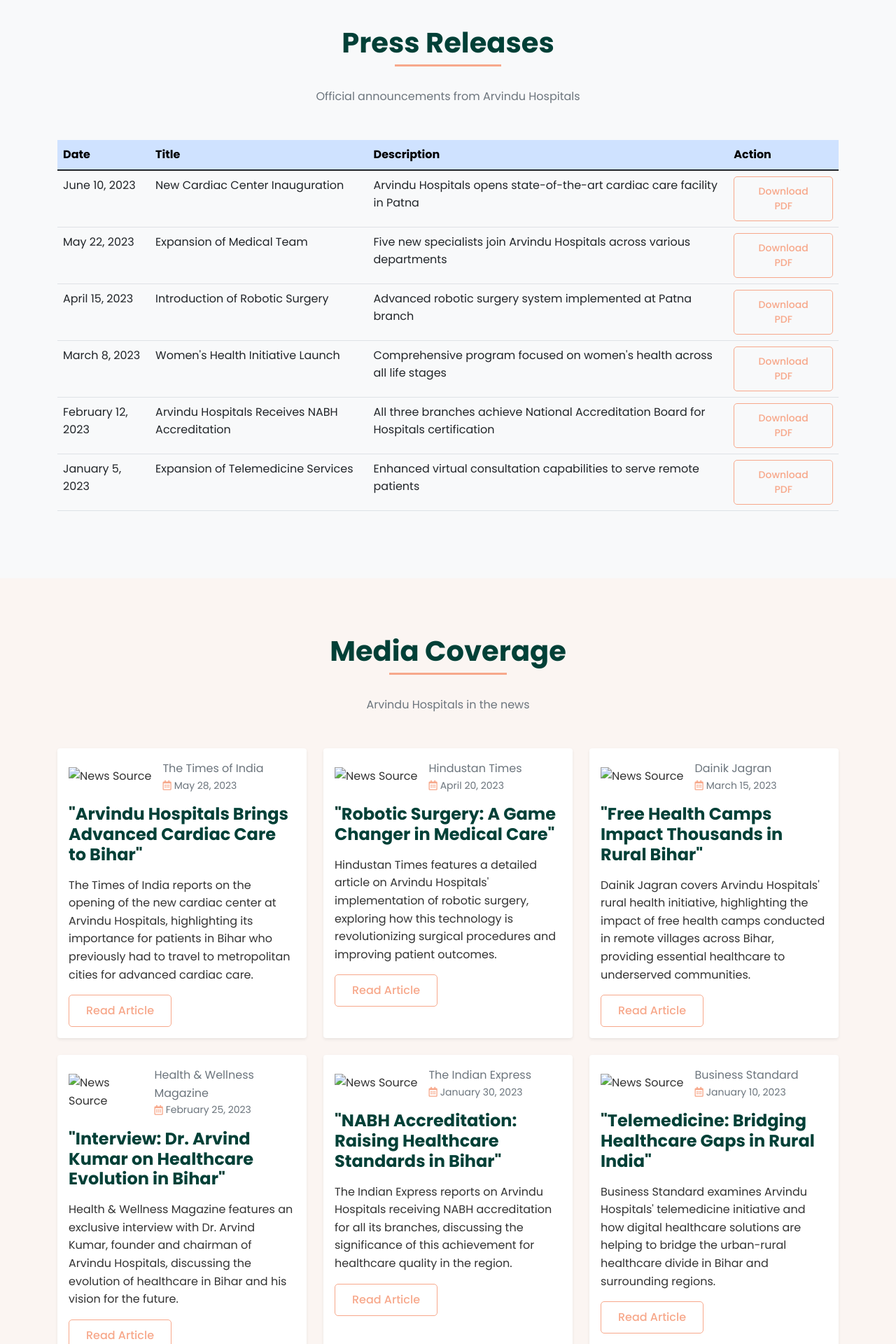
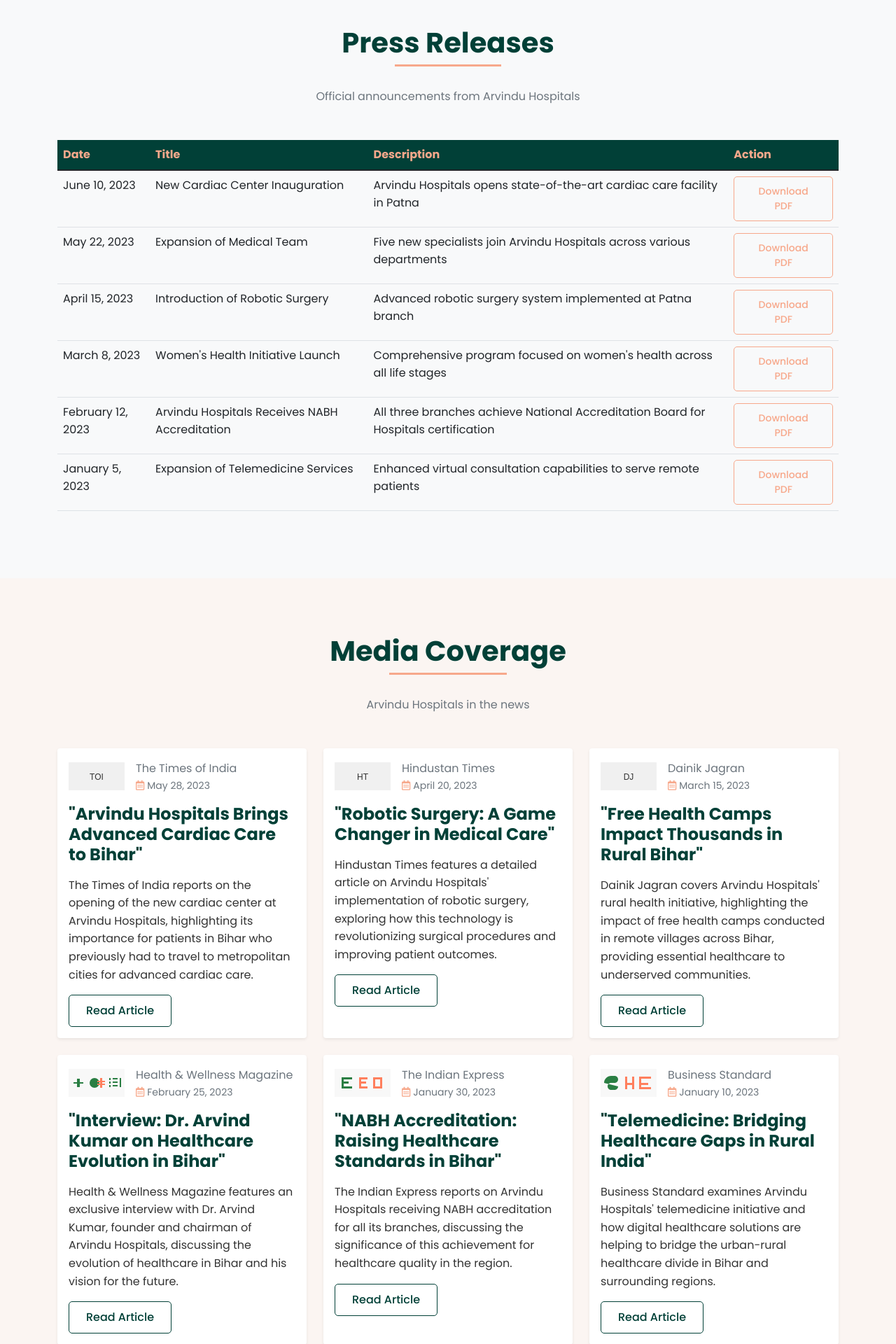
Before and after one commit to kumaranujranchi/ArvindusHospital, a Flask app: page /news in a window 1280 px wide. Shown: the part 2286-4206 px from the top of the page at 70% size. Run offline with Flask 3, Linux system fonts and the light colour scheme; some libraries are stand-ins or nearby versions.

Commit message:
Style news page and add custom buttons; replace placeholder images with local assets.
Replit-Commit-Author: Agent
Replit-Commit-Session-Id: 35033c9e-9100-4ca9-a631-367accd4a0db
Replit-Commit-Screenshot-Url: https://storage.googleapis.com/screenshot-production-us-central1/0b021c9d-7ec7-4f9b-aaca-3fc471f9ec0f/2a87c4dd-f878-4e92-b928-dc7d3dd72b96.jpg

```diff
--- a/static/css/style.css
+++ b/static/css/style.css
@@ -26,6 +26,29 @@
   .custom-cursor {
     display: none;
   }
+}
+
+/* Custom button styles */
+.btn-primary-custom {
+  background-color: var(--primary-color);
+  color: var(--secondary-color);
+  border: none;
+}
+
+.btn-primary-custom:hover {
+  background-color: var(--primary-dark-color);
+  color: var(--secondary-color);
+}
+
+.btn-outline-primary-custom {
+  border: 1px solid var(--primary-color);
+  color: var(--primary-color);
+  background-color: transparent;
+}
+
+.btn-outline-primary-custom:hover {
+  background-color: var(--primary-color);
+  color: var(--light-color);
 }
 
 :root {
--- a/templates/news.html
+++ b/templates/news.html
@@ -37,7 +37,7 @@
                                 <h3>Arvindu Hospitals Inaugurates State-of-the-Art Cardiac Center in Patna</h3>
                                 <p>Arvindu Hospitals has expanded its cardiac care facilities with the inauguration of a new state-of-the-art Cardiac Center at its Patna branch. The center is equipped with the latest technology for diagnostic and interventional cardiology, including a modern catheterization laboratory.</p>
                                 <p>The center will be headed by renowned cardiologist Dr. Sharma and supported by a team of experienced cardiac specialists. This expansion aims to provide comprehensive cardiac care services to patients across Bihar.</p>
-                                <a href="#" class="btn btn-outline-primary">Read More</a>
+                                <a href="#" class="btn" style="border: 1px solid var(--primary-color); color: var(--primary-color);">Read More</a>
                             </div>
                         </div>
                     </div>
@@ -55,7 +55,7 @@
                                 <h3>Five New Specialists Join Arvindu Hospitals Medical Team</h3>
                                 <p>Arvindu Hospitals is pleased to announce the addition of five new specialists to its medical team. The new appointments include specialists in neurology, oncology, pediatric gastroenterology, rheumatology, and urology.</p>
                                 <p>These new additions strengthen our multi-specialty capabilities and bring international expertise to our hospitals. The new doctors will practice across our Patna, Chapra, and Jamui branches, expanding our capacity to provide specialized care.</p>
-                                <a href="#" class="btn btn-outline-primary">Read More</a>
+                                <a href="#" class="btn" style="border: 1px solid var(--primary-color); color: var(--primary-color);">Read More</a>
                             </div>
                         </div>
                     </div>
@@ -73,7 +73,7 @@
                                 <h3>Arvindu Hospitals Implements Advanced Robotic Surgery System</h3>
                                 <p>In a significant technological advancement, Arvindu Hospitals has introduced a state-of-the-art robotic surgery system at its Patna facility. This minimally invasive surgical technology allows for greater precision, smaller incisions, less pain, and faster recovery times for patients.</p>
                                 <p>The robotic system will be used across multiple specialties including urology, gynecology, and general surgery. Our surgical teams have undergone comprehensive training to utilize this technology effectively.</p>
-                                <a href="#" class="btn btn-outline-primary">Read More</a>
+                                <a href="#" class="btn" style="border: 1px solid var(--primary-color); color: var(--primary-color);">Read More</a>
                             </div>
                         </div>
                     </div>
@@ -81,8 +81,8 @@
             </div>
             <div class="col-lg-4">
                 <div class="card border-0 shadow-sm mb-4">
-                    <div class="card-header bg-primary text-white">
-                        <h3 class="mb-0">Upcoming Events</h3>
+                    <div class="card-header" style="background-color: var(--primary-color);">
+                        <h3 class="mb-0" style="color: var(--secondary-color);">Upcoming Events</h3>
                     </div>
                     <div class="card-body">
                         <div class="event-item mb-3 pb-3 border-bottom">
@@ -109,8 +109,8 @@
                     </div>
                 </div>
                 <div class="card border-0 shadow-sm">
-                    <div class="card-header bg-primary text-white">
-                        <h3 class="mb-0">Press Contacts</h3>
+                    <div class="card-header" style="background-color: var(--primary-color);">
+                        <h3 class="mb-0" style="color: var(--secondary-color);">Press Contacts</h3>
                     </div>
                     <div class="card-body">
                         <p><strong>Media Relations:</strong></p>
@@ -138,12 +138,12 @@
             <div class="col-lg-12">
                 <div class="table-responsive">
                     <table class="table table-hover">
-                        <thead class="table-primary">
+                        <thead style="background-color: var(--primary-color);">
                             <tr>
-                                <th>Date</th>
-                                <th>Title</th>
-                                <th>Description</th>
-                                <th>Action</th>
+                                <th style="color: var(--secondary-color);">Date</th>
+                                <th style="color: var(--secondary-color);">Title</th>
+                                <th style="color: var(--secondary-color);">Description</th>
+                                <th style="color: var(--secondary-color);">Action</th>
                             </tr>
                         </thead>
                         <tbody>
@@ -203,7 +203,7 @@
                 <div class="card border-0 shadow-sm h-100">
                     <div class="card-body">
                         <div class="d-flex align-items-center mb-3">
-                            <img src="https://via.placeholder.com/80x40?text=News" alt="News Source" class="me-3">
+                            <img src="{{ url_for('static', filename='images/logos/times-of-india.svg') }}" alt="The Times of India" class="me-3">
                             <div>
                                 <p class="text-muted mb-0">The Times of India</p>
                                 <p class="blog-date mb-0"><i class="far fa-calendar-alt me-1"></i> May 28, 2023</p>
@@ -211,7 +211,7 @@
                         </div>
                         <h4>"Arvindu Hospitals Brings Advanced Cardiac Care to Bihar"</h4>
                         <p>The Times of India reports on the opening of the new cardiac center at Arvindu Hospitals, highlighting its importance for patients in Bihar who previously had to travel to metropolitan cities for advanced cardiac care.</p>
-                        <a href="#" class="btn btn-outline-primary">Read Article</a>
+                        <a href="#" class="btn" style="border: 1px solid var(--primary-color); color: var(--primary-color);">Read Article</a>
                     </div>
                 </div>
             </div>
@@ -219,7 +219,7 @@
                 <div class="card border-0 shadow-sm h-100">
                     <div class="card-body">
                         <div class="d-flex align-items-center mb-3">
-                            <img src="https://via.placeholder.com/80x40?text=News" alt="News Source" class="me-3">
+                            <img src="{{ url_for('static', filename='images/logos/hindustan-times.svg') }}" alt="Hindustan Times" class="me-3">
                             <div>
                                 <p class="text-muted mb-0">Hindustan Times</p>
                                 <p class="blog-date mb-0"><i class="far fa-calendar-alt me-1"></i> April 20, 2023</p>
@@ -227,7 +227,7 @@
                         </div>
                         <h4>"Robotic Surgery: A Game Changer in Medical Care"</h4>
                         <p>Hindustan Times features a detailed article on Arvindu Hospitals' implementation of robotic surgery, exploring how this technology is revolutionizing surgical procedures and improving patient outcomes.</p>
-                        <a href="#" class="btn btn-outline-primary">Read Article</a>
+                        <a href="#" class="btn" style="border: 1px solid var(--primary-color); color: var(--primary-color);">Read Article</a>
                     </div>
                 </div>
             </div>
@@ -235,7 +235,7 @@
                 <div class="card border-0 shadow-sm h-100">
                     <div class="card-body">
                         <div class="d-flex align-items-center mb-3">
-                            <img src="https://via.placeholder.com/80x40?text=News" alt="News Source" class="me-3">
+                            <img src="{{ url_for('static', filename='images/logos/dainik-jagran.svg') }}" alt="Dainik Jagran" class="me-3">
                             <div>
                                 <p class="text-muted mb-0">Dainik Jagran</p>
                                 <p class="blog-date mb-0"><i class="far fa-calendar-alt me-1"></i> March 15, 2023</p>
@@ -243,7 +243,7 @@
                         </div>
                         <h4>"Free Health Camps Impact Thousands in Rural Bihar"</h4>
                         <p>Dainik Jagran covers Arvindu Hospitals' rural health initiative, highlighting the impact of free health camps conducted in remote villages across Bihar, providing essential healthcare to underserved communities.</p>
-                        <a href="#" class="btn btn-outline-primary">Read Article</a>
+                        <a href="#" class="btn" style="border: 1px solid var(--primary-color); color: var(--primary-color);">Read Article</a>
                     </div>
                 </div>
             </div>
@@ -251,7 +251,7 @@
                 <div class="card border-0 shadow-sm h-100">
                     <div class="card-body">
                         <div class="d-flex align-items-center mb-3">
-                            <img src="https://via.placeholder.com/80x40?text=News" alt="News Source" class="me-3">
+                            <img src="{{ url_for('static', filename='images/logos/health-wellness.svg') }}" alt="Health & Wellness Magazine" class="me-3">
                             <div>
                                 <p class="text-muted mb-0">Health & Wellness Magazine</p>
                                 <p class="blog-date mb-0"><i class="far fa-calendar-alt me-1"></i> February 25, 2023</p>
@@ -259,7 +259,7 @@
                         </div>
                         <h4>"Interview: Dr. Arvind Kumar on Healthcare Evolution in Bihar"</h4>
                         <p>Health & Wellness Magazine features an exclusive interview with Dr. Arvind Kumar, founder and chairman of Arvindu Hospitals, discussing the evolution of healthcare in Bihar and his vision for the future.</p>
-                        <a href="#" class="btn btn-outline-primary">Read Article</a>
+                        <a href="#" class="btn" style="border: 1px solid var(--primary-color); color: var(--primary-color);">Read Article</a>
                     </div>
                 </div>
             </div>
@@ -267,7 +267,7 @@
                 <div class="card border-0 shadow-sm h-100">
                     <div class="card-body">
                         <div class="d-flex align-items-center mb-3">
-                            <img src="https://via.placeholder.com/80x40?text=News" alt="News Source" class="me-3">
+                            <img src="{{ url_for('static', filename='images/logos/indian-express.svg') }}" alt="The Indian Express" class="me-3">
                             <div>
                                 <p class="text-muted mb-0">The Indian Express</p>
                                 <p class="blog-date mb-0"><i class="far fa-calendar-alt me-1"></i> January 30, 2023</p>
@@ -275,7 +275,7 @@
                         </div>
                         <h4>"NABH Accreditation: Raising Healthcare Standards in Bihar"</h4>
                         <p>The Indian Express reports on Arvindu Hospitals receiving NABH accreditation for all its branches, discussing the significance of this achievement for healthcare quality in the region.</p>
-                        <a href="#" class="btn btn-outline-primary">Read Article</a>
+                        <a href="#" class="btn" style="border: 1px solid var(--primary-color); color: var(--primary-color);">Read Article</a>
                     </div>
                 </div>
             </div>
@@ -283,7 +283,7 @@
                 <div class="card border-0 shadow-sm h-100">
                     <div class="card-body">
                         <div class="d-flex align-items-center mb-3">
-                            <img src="https://via.placeholder.com/80x40?text=News" alt="News Source" class="me-3">
+                            <img src="{{ url_for('static', filename='images/logos/business-standard.svg') }}" alt="Business Standard" class="me-3">
                             <div>
                                 <p class="text-muted mb-0">Business Standard</p>
                                 <p class="blog-date mb-0"><i class="far fa-calendar-alt me-1"></i> January 10, 2023</p>
@@ -291,7 +291,7 @@
                         </div>
                         <h4>"Telemedicine: Bridging Healthcare Gaps in Rural India"</h4>
                         <p>Business Standard examines Arvindu Hospitals' telemedicine initiative and how digital healthcare solutions are helping to bridge the urban-rural healthcare divide in Bihar and surrounding regions.</p>
-                        <a href="#" class="btn btn-outline-primary">Read Article</a>
+                        <a href="#" class="btn" style="border: 1px solid var(--primary-color); color: var(--primary-color);">Read Article</a>
                     </div>
                 </div>
             </div>
@@ -379,8 +379,8 @@
                 </div>
                 <p>Download our media kit for hospital logos, high-resolution images, fact sheets, executive bios, and other resources for media coverage.</p>
                 <div class="mt-4">
-                    <a href="#" class="btn btn-primary me-2">Download Media Kit</a>
-                    <a href="{{ url_for('contact') }}" class="btn btn-outline-primary">Contact Media Relations</a>
+                    <a href="#" class="btn me-2" style="background-color: var(--primary-color); color: var(--secondary-color);">Download Media Kit</a>
+                    <a href="{{ url_for('contact') }}" class="btn" style="border: 1px solid var(--primary-color); color: var(--primary-color);">Contact Media Relations</a>
                 </div>
             </div>
         </div>
```
Also changed, not shown: other parts of templates/news.html (+11 -11 lines), attached_assets/image_1743356601808.png (added), static/images/gallery/accreditation.jpg (added), static/images/gallery/doctors-team.jpg (added), static/images/gallery/hospital-inauguration.jpg (added), static/images/gallery/robotic-surgery.jpg (added), static/images/gallery/telemedicine.jpg (added), static/images/gallery/womens-health.jpg (added), static/images/logos/business-standard.svg (added), static/images/logos/dainik-jagran.svg (added), static/images/logos/health-wellness.svg (added), static/images/logos/hindustan-times.svg (added), static/images/logos/indian-express.svg (added), static/images/logos/times-of-india.svg (added), 4 more files.
